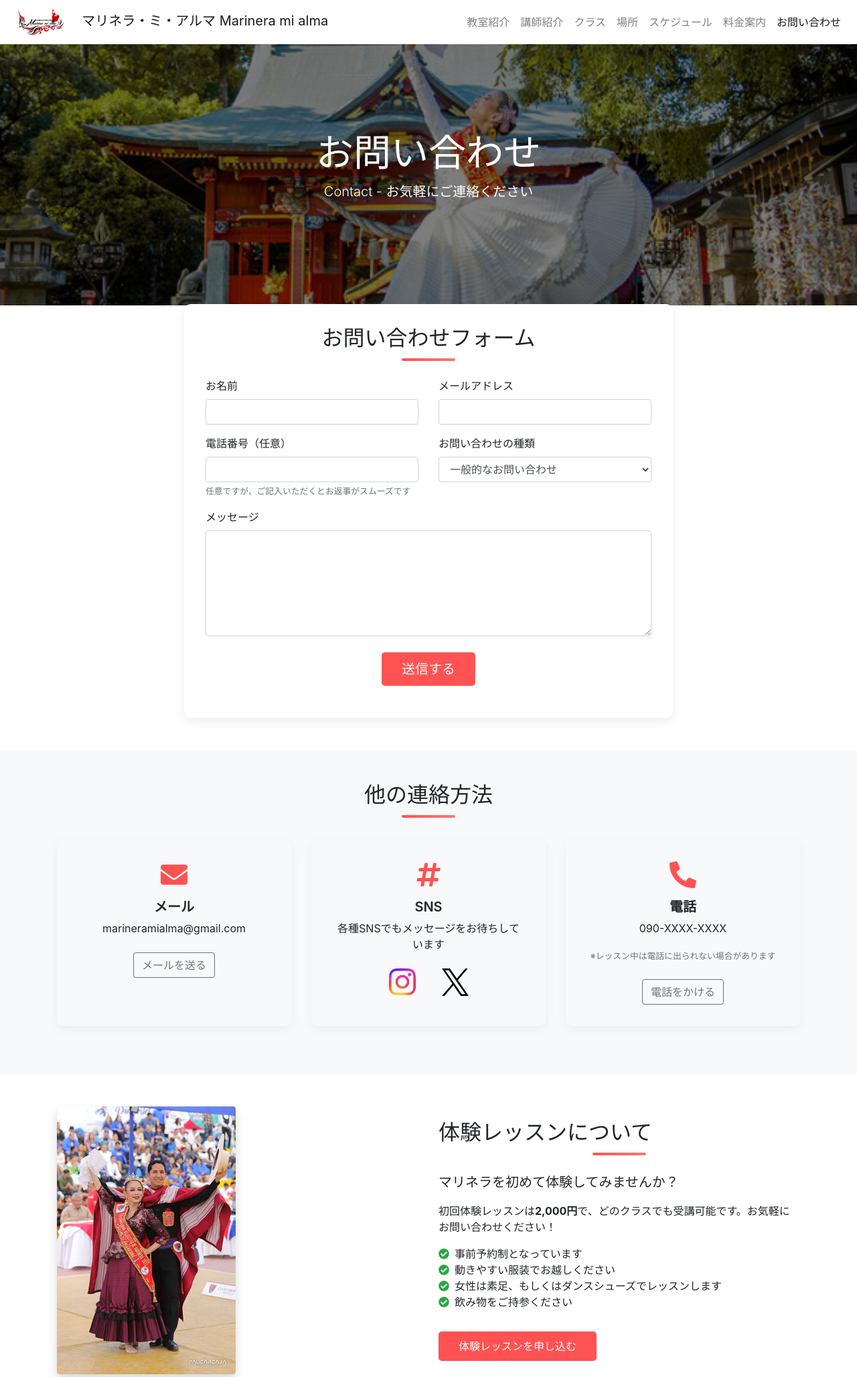
After one commit to Kpotor/marinera_class, a Flask app: page /contact in a window 1280 px wide. The commit adds this page. Shown: the top 2056 px of the page at 67% size. Run offline with Flask 3, Linux system fonts and the light colour scheme; some libraries are stand-ins or nearby versions.

Commit message:
フォームページの追加

```diff
--- a/app.py
+++ b/app.py
@@ -5,6 +5,7 @@ from werkzeug.security import generate_password_hash, check_password_hash
 from datetime import datetime
 from flask_wtf import FlaskForm
 from wtforms import StringField, PasswordField, TextAreaField, SubmitField
+from wtforms import SelectField
 from wtforms.validators import DataRequired, Email, Length
 import os
 import click
@@ -56,6 +57,19 @@ class NewsForm(FlaskForm):
     title = StringField('タイトル', validators=[DataRequired(), Length(min=1, max=100)])
     content = TextAreaField('内容', validators=[DataRequired()])
     submit = SubmitField('投稿')
+
+# 既存のフォームクラスの後に以下を追加
+class ContactForm(FlaskForm):
+    name = StringField('お名前', validators=[DataRequired()])
+    email = StringField('メールアドレス', validators=[DataRequired(), Email()])
+    phone = StringField('電話番号（任意）')
+    subject = SelectField('お問い合わせの種類',
+                         choices=[('general', '一般的なお問い合わせ'),
+                                  ('lesson', 'レッスンについて'),
+                                  ('trial', '体験レッスン申し込み'),
+                                  ('other', 'その他')])
+    message = TextAreaField('メッセージ', validators=[DataRequired()])
+    submit = SubmitField('送信する')
 
 @login_manager.user_loader
 def load_user(user_id):
@@ -158,6 +172,17 @@ def delete_news(news_id):
     flash('新着情報が削除されました！', 'success')
     return redirect(url_for('admin_dashboard'))
 
+# 既存のルートの後に以下を追加
+@app.route('/contact', methods=['GET', 'POST'])
+def contact():
+    form = ContactForm()
+    if form.validate_on_submit():
+        # ここでフォームの処理を行います（例：メール送信やデータベースへの保存）
+        # 実際の実装ではメール送信機能を追加する必要があります
+        flash('お問い合わせを受け付けました。ありがとうございます！', 'success')
+        return redirect(url_for('contact'))
+    return render_template('contact.html', form=form)
+
 # CLIコマンドを使用して管理者ユーザーを作成
 @app.cli.command('create-admin')
 @click.argument('username')
--- /dev/null
+++ b/templates/contact.html
@@ -0,0 +1,448 @@
+<!DOCTYPE html>
+<html lang="ja">
+<head>
+  <meta charset="UTF-8">
+  <title>お問い合わせ | マリネラ・ミ・アルマ</title>
+  <meta name="viewport" content="width=device-width, initial-scale=1">
+  <!-- Bootstrap CSS CDN -->
+  <link rel="stylesheet" href="https://maxcdn.bootstrapcdn.com/bootstrap/4.5.2/css/bootstrap.min.css">
+  <!-- Font Awesome -->
+  <link rel="stylesheet" href="https://cdnjs.cloudflare.com/ajax/libs/font-awesome/5.15.3/css/all.min.css">
+  <!-- カスタムCSS -->
+  <link rel="stylesheet" href="{{ url_for('static', filename='css/style.css') }}">
+  <style>
+    /* お問い合わせページ専用のスタイル */
+    .contact-hero {
+      background: linear-gradient(rgba(0, 0, 0, 0.5), rgba(0, 0, 0, 0.5)), url('{{ url_for("static", filename="images/hero.jpg") }}') center center no-repeat;
+      background-size: cover;
+      height: 50vh;
+      display: flex;
+      align-items: center;
+      justify-content: center;
+      position: relative;
+      margin-top: 56px; /* ナビゲーションバーの高さ分 */
+    }
+
+    .contact-form-container {
+      background-color: white;
+      border-radius: 10px;
+      box-shadow: 0 5px 15px rgba(0,0,0,0.08);
+      padding: 2rem;
+      margin-top: -50px;
+      position: relative;
+      z-index: 10;
+    }
+
+    .form-group label {
+      font-weight: 500;
+    }
+
+    .form-control:focus {
+      border-color: #FF5252;
+      box-shadow: 0 0 0 0.2rem rgba(255, 82, 82, 0.25);
+    }
+
+    .btn-submit {
+      background-color: #FF5252;
+      color: white;
+      padding: 10px 30px;
+      border-radius: 5px;
+      border: none;
+      transition: all 0.3s ease;
+    }
+
+    .btn-submit:hover {
+      background-color: #FF3333;
+      box-shadow: 0 5px 15px rgba(255, 82, 82, 0.3);
+      color: white;
+    }
+
+    .contact-info-card {
+      background-color: #f8f9fa;
+      border-radius: 10px;
+      box-shadow: 0 5px 15px rgba(0,0,0,0.05);
+      padding: 2rem;
+      height: 100%;
+    }
+
+    .contact-icon {
+      font-size: 2.5rem;
+      color: #FF5252;
+      margin-bottom: 1rem;
+    }
+
+    .contact-method {
+      margin-bottom: 1.5rem;
+    }
+
+    .contact-method h5 {
+      font-weight: 600;
+      margin-bottom: 0.5rem;
+    }
+
+    .section-title {
+      position: relative;
+      margin-bottom: 2.5rem;
+      text-align: center;
+    }
+
+    .section-title::after {
+      content: "";
+      position: absolute;
+      bottom: -15px;
+      left: 50%;
+      transform: translateX(-50%);
+      width: 80px;
+      height: 4px;
+      background: linear-gradient(to right, #FF5252, #FC7676);
+      border-radius: 2px;
+    }
+  </style>
+</head>
+<body>
+  <!-- ナビゲーションバー -->
+  <nav class="navbar navbar-expand-lg navbar-light bg-white fixed-top">
+    <!-- ロゴ画像を配置 -->
+    <a class="navbar-brand" href="/">
+      <img src="{{ url_for('static', filename='images/教室ロゴ.png') }}"
+           alt="マリネラ・ミ・アルマ ロゴ"
+           style="height: 40px; margin-right: 10px;">
+      マリネラ・ミ・アルマ Marinera mi alma
+    </a>
+    <button class="navbar-toggler" type="button" data-toggle="collapse" data-target="#navbarNav"
+            aria-controls="navbarNav" aria-expanded="false" aria-label="Toggle navigation">
+      <span class="navbar-toggler-icon"></span>
+    </button>
+    <div class="collapse navbar-collapse" id="navbarNav">
+      <ul class="navbar-nav ml-auto">
+        <li class="nav-item">
+          <a class="nav-link" href="/#about">教室紹介</a>
+        </li>
+        <li class="nav-item">
+          <a class="nav-link" href="/#instructors">講師紹介</a>
+        </li>
+        <li class="nav-item">
+          <a class="nav-link" href="/#classes">クラス</a>
+        </li>
+        <li class="nav-item">
+          <a class="nav-link" href="/#class-locations">場所</a>
+        </li>
+        <li class="nav-item">
+          <a class="nav-link" href="/#schedule">スケジュール</a>
+        </li>
+        <li class="nav-item">
+          <a class="nav-link" href="/price">料金案内</a>
+        </li>
+        <li class="nav-item active">
+          <a class="nav-link" href="/contact">お問い合わせ <span class="sr-only">(現位置)</span></a>
+        </li>
+      </ul>
+    </div>
+  </nav>
+
+  <!-- ヒーローセクション -->
+  <header class="contact-hero">
+    <div class="container text-center text-white">
+      <h1 class="display-4">お問い合わせ</h1>
+      <p class="lead">Contact - お気軽にご連絡ください</p>
+    </div>
+  </header>
+
+  <!-- メインコンテンツ -->
+  <main>
+    <section class="py-5">
+      <div class="container">
+        <div class="row justify-content-center">
+          <div class="col-lg-8">
+            <div class="contact-form-container">
+              <!-- フラッシュメッセージ -->
+              {% with messages = get_flashed_messages(with_categories=true) %}
+                {% if messages %}
+                  {% for category, message in messages %}
+                    <div class="alert alert-{{ category }} alert-dismissible fade show" role="alert">
+                      {{ message }}
+                      <button type="button" class="close" data-dismiss="alert" aria-label="Close">
+                        <span aria-hidden="true">&times;</span>
+                      </button>
+                    </div>
+                  {% endfor %}
+                {% endif %}
+              {% endwith %}
+
+              <h2 class="section-title">お問い合わせフォーム</h2>
+
+              <!-- 問い合わせフォーム -->
+              <form method="POST" action="">
+                {{ form.hidden_tag() }}
+                <div class="row">
+                  <div class="col-md-6">
+                    <div class="form-group">
+                      {{ form.name.label(class="form-control-label") }}
+                      {% if form.name.errors %}
+                        {{ form.name(class="form-control is-invalid") }}
+                        <div class="invalid-feedback">
+                          {% for error in form.name.errors %}
+                            <span>{{ error }}</span>
+                          {% endfor %}
+                        </div>
+                      {% else %}
+                        {{ form.name(class="form-control") }}
+                      {% endif %}
+                    </div>
+                  </div>
+                  <div class="col-md-6">
+                    <div class="form-group">
+                      {{ form.email.label(class="form-control-label") }}
+                      {% if form.email.errors %}
+                        {{ form.email(class="form-control is-invalid") }}
+                        <div class="invalid-feedback">
+                          {% for error in form.email.errors %}
+                            <span>{{ error }}</span>
+                          {% endfor %}
+                        </div>
+                      {% else %}
+                        {{ form.email(class="form-control") }}
+                      {% endif %}
+                    </div>
+                  </div>
+                </div>
+                <div class="row">
+                  <div class="col-md-6">
+                    <div class="form-group">
+                      {{ form.phone.label(class="form-control-label") }}
+                      {{ form.phone(class="form-control") }}
+                      <small class="form-text text-muted">任意ですが、ご記入いただくとお返事がスムーズです</small>
+                    </div>
+                  </div>
+                  <div class="col-md-6">
+                    <div class="form-group">
+                      {{ form.subject.label(class="form-control-label") }}
+                      {% if form.subject.errors %}
+                        {{ form.subject(class="form-control is-invalid") }}
+                        <div class="invalid-feedback">
+                          {% for error in form.subject.errors %}
+                            <span>{{ error }}</span>
+                          {% endfor %}
+                        </div>
+                      {% else %}
+                        {{ form.subject(class="form-control") }}
+                      {% endif %}
+                    </div>
+                  </div>
+                </div>
+                <div class="form-group">
+                  {{ form.message.label(class="form-control-label") }}
+                  {% if form.message.errors %}
+                    {{ form.message(class="form-control is-invalid", rows=6) }}
+                    <div class="invalid-feedback">
+                      {% for error in form.message.errors %}
+                        <span>{{ error }}</span>
+                      {% endfor %}
+                    </div>
+                  {% else %}
+                    {{ form.message(class="form-control", rows=6) }}
+                  {% endif %}
+                </div>
+                <div class="form-group text-center mt-4">
+                  {{ form.submit(class="btn btn-submit btn-lg") }}
+                </div>
+              </form>
+            </div>
+          </div>
+        </div>
+      </div>
+    </section>
+
+    <!-- 他の連絡方法 -->
+    <section class="py-5 bg-light">
+      <div class="container">
+        <h2 class="section-title text-center mb-5">他の連絡方法</h2>
+        <div class="row">
+          <!-- メール -->
+          <div class="col-md-4 mb-4">
+            <div class="contact-info-card text-center">
+              <i class="fas fa-envelope contact-icon"></i>
+              <div class="contact-method">
+                <h5>メール</h5>
+                <p>marineramialma@gmail.com</p>
+              </div>
+              <a href="mailto:marineramialma@gmail.com" class="btn btn-outline-secondary">メールを送る</a>
+            </div>
+          </div>
+
+          <!-- SNS -->
+          <div class="col-md-4 mb-4">
+            <div class="contact-info-card text-center">
+              <i class="fas fa-hashtag contact-icon"></i>
+              <div class="contact-method">
+                <h5>SNS</h5>
+                <p>各種SNSでもメッセージをお待ちしています</p>
+              </div>
+              <div class="row justify-content-center">
+                <div class="col-3">
+                  <a href="https://www.instagram.com/marinerachifumifukuda/" target="_blank">
+                    <img src="{{ url_for('static', filename='images/Instagram_Glyph_Gradient.png') }}" alt="Instagram" class="img-fluid" style="max-width: 40px;">
+                  </a>
+                </div>
+                <div class="col-3">
+                  <a href="https://twitter.com/marineramialma" target="_blank">
+                    <img src="{{ url_for('static', filename='images/logo-black.png') }}" alt="X" class="img-fluid" style="max-width: 40px;">
+                  </a>
+                </div>
+              </div>
+            </div>
+          </div>
+
+          <!-- 電話 -->
+          <div class="col-md-4 mb-4">
+            <div class="contact-info-card text-center">
+              <i class="fas fa-phone-alt contact-icon"></i>
+              <div class="contact-method">
+                <h5>電話</h5>
+                <p>090-XXXX-XXXX</p>
+                <small class="text-muted">※レッスン中は電話に出られない場合があります</small>
+              </div>
+              <a href="tel:090XXXXXXXX" class="btn btn-outline-secondary">電話をかける</a>
+            </div>
+          </div>
+        </div>
+      </div>
+    </section>
+
+    <!-- 体験レッスン案内 -->
+    <section class="py-5">
+      <div class="container">
+        <div class="row align-items-center">
+          <div class="col-lg-6 mb-4 mb-lg-0">
+            <img src="{{ url_for('static', filename='images/マリネラ1.jpg') }}" alt="体験レッスン" class="img-fluid rounded shadow">
+          </div>
+          <div class="col-lg-6">
+            <h2 class="section-title text-left">体験レッスンについて</h2>
+            <p class="lead">マリネラを初めて体験してみませんか？</p>
+            <p>初回体験レッスンは<strong>2,000円</strong>で、どのクラスでも受講可能です。お気軽にお問い合わせください！</p>
+            <ul class="list-unstyled">
+              <li><i class="fas fa-check-circle text-success mr-2"></i>事前予約制となっています</li>
+              <li><i class="fas fa-check-circle text-success mr-2"></i>動きやすい服装でお越しください</li>
+              <li><i class="fas fa-check-circle text-success mr-2"></i>女性は素足、もしくはダンスシューズでレッスンします</li>
+              <li><i class="fas fa-check-circle text-success mr-2"></i>飲み物をご持参ください</li>
+            </ul>
+            <a href="#" class="btn btn-submit mt-3" onclick="window.scrollTo({top: 0, behavior: 'smooth'}); return false;">体験レッスンを申し込む</a>
+          </div>
+        </div>
+      </div>
+    </section>
+
+    <!-- Q&A -->
+    <section class="py-5 bg-light">
+      <div class="container">
+        <h2 class="section-title text-center">よくある質問</h2>
+        <div class="row justify-content-center">
+          <div class="col-lg-8">
+            <div class="accordion" id="accordionFAQ">
+              <!-- 質問1 -->
+              <div class="card mb-3">
+                <div class="card-header bg-white" id="headingOne">
+                  <h5 class="mb-0">
+                    <button class="btn btn-link text-dark text-decoration-none w-100 text-left" type="button" data-toggle="collapse" data-target="#collapseOne" aria-expanded="true" aria-controls="collapseOne">
+                      <i class="fas fa-question-circle mr-2" style="color: #FF5252;"></i>
+                      ダンス経験がない初心者でも大丈夫ですか？
+                    </button>
+                  </h5>
+                </div>
+                <div id="collapseOne" class="collapse show" aria-labelledby="headingOne" data-parent="#accordionFAQ">
+                  <div class="card-body">
+                    はい、もちろん大丈夫です！初心者クラスでは基本的なステップから丁寧に指導しています。多くの生徒さんがダンス未経験から始めていますので、ご安心ください。
+                  </div>
+                </div>
+              </div>
+
+              <!-- 質問2 -->
+              <div class="card mb-3">
+                <div class="card-header bg-white" id="headingTwo">
+                  <h5 class="mb-0">
+                    <button class="btn btn-link text-dark text-decoration-none w-100 text-left collapsed" type="button" data-toggle="collapse" data-target="#collapseTwo" aria-expanded="false" aria-controls="collapseTwo">
+                      <i class="fas fa-question-circle mr-2" style="color: #FF5252;"></i>
+                      レッスンに必要な持ち物はありますか？
+                    </button>
+                  </h5>
+                </div>
+                <div id="collapseTwo" class="collapse" aria-labelledby="headingTwo" data-parent="#accordionFAQ">
+                  <div class="card-body">
+                    基本的には動きやすい服装と飲み物をお持ちください。女性は素足またはヒールのダンスシューズで踊ります。ハンカチは教室でお貸しすることもできますが、ご自身のものをお持ちいただいても構いません。
+                  </div>
+                </div>
+              </div>
+
+              <!-- 質問3 -->
+              <div class="card mb-3">
+                <div class="card-header bg-white" id="headingThree">
+                  <h5 class="mb-0">
+                    <button class="btn btn-link text-dark text-decoration-none w-100 text-left collapsed" type="button" data-toggle="collapse" data-target="#collapseThree" aria-expanded="false" aria-controls="collapseThree">
+                      <i class="fas fa-question-circle mr-2" style="color: #FF5252;"></i>
+                      どのくらいの頻度で通えばいいですか？
+                    </button>
+                  </h5>
+                </div>
+                <div id="collapseThree" class="collapse" aria-labelledby="headingThree" data-parent="#accordionFAQ">
+                  <div class="card-body">
+                    基本的には週1回のペースで通われる方が多いですが、ご自身のペースに合わせて調整していただけます。月謝制は月4回のレッスンを想定していますが、回数券もございますので、お仕事やご予定に合わせて柔軟に通うことも可能です。
+                  </div>
+                </div>
+              </div>
+
+              <!-- 質問4 -->
+              <div class="card">
+                <div class="card-header bg-white" id="headingFour">
+                  <h5 class="mb-0">
+                    <button class="btn btn-link text-dark text-decoration-none w-100 text-left collapsed" type="button" data-toggle="collapse" data-target="#collapseFour" aria-expanded="false" aria-controls="collapseFour">
+                      <i class="fas fa-question-circle mr-2" style="color: #FF5252;"></i>
+                      男性も参加できますか？
+                    </button>
+                  </h5>
+                </div>
+                <div id="collapseFour" class="collapse" aria-labelledby="headingFour" data-parent="#accordionFAQ">
+                  <div class="card-body">
+                    はい、もちろん男性も歓迎しています！マリネラは本来男女のペアダンスですので、男性の生徒さんも大歓迎です。初心者向けのクラスもございますので、お気軽にお問い合わせください。
+                  </div>
+                </div>
+              </div>
+            </div>
+          </div>
+        </div>
+      </div>
+    </section>
+  </main>
+
+  <!-- フッター -->
+  <footer class="py-4 bg-secondary text-white text-center">
+    <div class="container">
+      <!-- SNSリンクを追加（直接画像を使用） -->
+      <div class="social-links mb-3">
+        <a href="https://www.youtube.com/@Marineramialma" target="_blank" class="mx-2">
+          <img src="{{ url_for('static', filename='images/yt_icon_rgb.png') }}" alt="YouTube" style="width:64px">
+        </a>
+        <a href="https://www.instagram.com/marinerachifumifukuda//" target="_blank" class="mx-2">
+          <img src="{{ url_for('static', filename='images/Instagram_Glyph_Gradient.png') }}" alt="Instagram" style="width:64px">
+        </a>
+        <a href="https://twitter.com/marineramialma" target="_blank" class="mx-2">
+          <img src="{{ url_for('static', filename='images/logo-black.png') }}" alt="X" style="width:64px">
+        </a>
+        <a href="https://www.tiktok.com/@marineramialma?lang=ja-JP" target="_blank" class="mx-2">
+          <img src="{{ url_for('static', filename='images/TikTok_Icon_Black_Circle.png') }}" alt="X" style="width:64px">
+        </a>
+      </div>
+
+      <!-- ここに同じロゴを配置 -->
+      <img src="{{ url_for('static', filename='images/教室ロゴ.png') }}"
+           alt="マリネラ・ミ・アルマ ロゴ"
+           style="height: 300px; margin-bottom: 10px;">
+      <p class="mb-0">&copy; 2025 マリネラ・ミ・アルマ Marinera mi alma. All Rights Reserved.</p>
+    </div>
+  </footer>
+
+  <!-- BootstrapのJSと依存ライブラリ -->
+  <script src="https://code.jquery.com/jquery-3.5.1.slim.min.js"></script>
+  <script src="https://cdn.jsdelivr.net/npm/popper.js@1.16.1/dist/umd/popper.min.js"></script>
+  <script src="https://stackpath.bootstrapcdn.com/bootstrap/4.5.2/js/bootstrap.min.js"></script>
+</body>
+</html>
--- a/templates/index.html
+++ b/templates/index.html
@@ -51,7 +51,7 @@
           <a class="nav-link" href="/price">料金案内</a>
         </li>
         <li class="nav-item">
-          <a class="nav-link" href="#contact">お問い合わせ</a>
+          <a class="nav-link" href="/contact">お問い合わせ</a>
         </li>
       </ul>
     </div>
```
